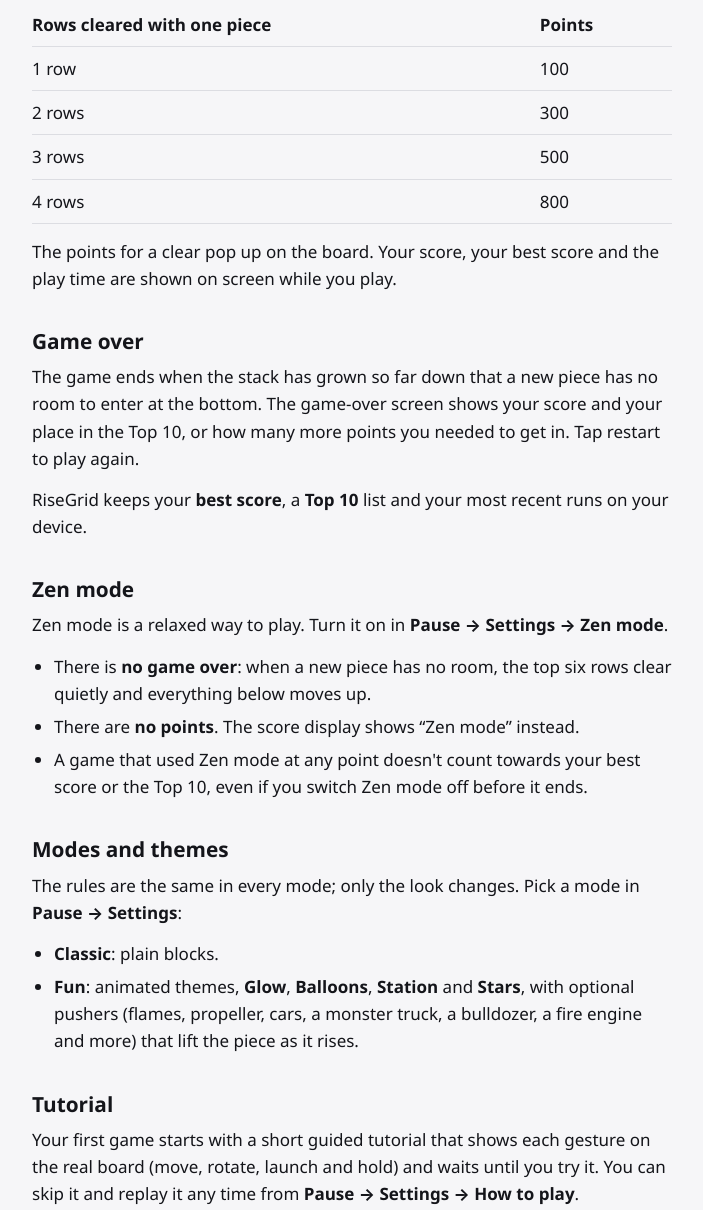
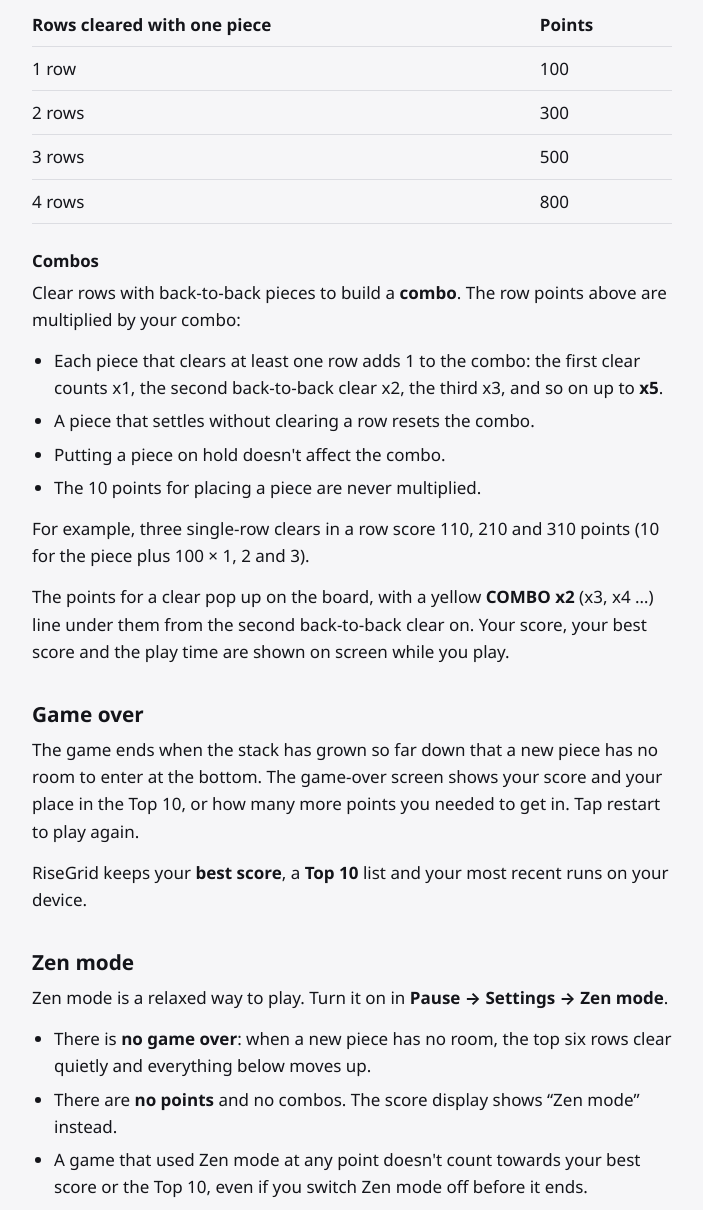
Before and after one commit to aleksandrs-kalinins/risegrid-docs, a plain HTML site: page risegrid-how-to-play.html in a window 1280 px wide. Shown: the part 1743-2953 px from the top of the page, without its empty margins (288-991 px from the left). Drawn offline with Linux system fonts and the light colour scheme.

Commit message:
Describe combo scoring on the How to play and support pages
Matches RiseGrid PR #45: row points x streak up to x5, reset by a piece
that clears nothing, +10 per piece not multiplied, none in Zen. Also
points to the new in-app Pause > How to play page (PR #44).

Co-Authored-By: Claude Opus 5.5 <noreply@anthropic.com>
Claude-Session: https://claude.ai/code/session_01Wmzz5KSsjpHSXE78Av935R

```diff
--- a/risegrid-how-to-play.html
+++ b/risegrid-how-to-play.html
@@ -4,7 +4,7 @@
 <meta charset="UTF-8">
 <meta name="viewport" content="width=device-width, initial-scale=1.0">
 <title>How to Play RiseGrid – Rules, Controls and Scoring</title>
-<meta name="description" content="The official rules of RiseGrid, the upside-down block puzzle for iPhone and iPad where pieces rise instead of fall. Controls, hold piece, scoring, game over and Zen mode.">
+<meta name="description" content="The official rules of RiseGrid, the upside-down block puzzle for iPhone and iPad where pieces rise instead of fall. Controls, hold piece, scoring and combos, game over and Zen mode.">
 <link rel="canonical" href="https://aleksandrs-kalinins.github.io/risegrid-docs/risegrid-how-to-play.html">
 <meta property="og:type" content="article">
 <meta property="og:title" content="How to Play RiseGrid – Rules, Controls and Scoring">
@@ -78,7 +78,12 @@
     {
       "@type": "Question",
       "name": "How is the score counted in RiseGrid?",
-      "acceptedAnswer": { "@type": "Answer", "text": "Every piece you place scores 10 points. Clearing rows with one piece scores 100 points for 1 row, 300 for 2 rows, 500 for 3 rows and 800 for 4 rows." }
+      "acceptedAnswer": { "@type": "Answer", "text": "Every piece you place scores 10 points. Clearing rows with one piece scores 100 points for 1 row, 300 for 2 rows, 500 for 3 rows and 800 for 4 rows. Clearing rows with back-to-back pieces builds a combo that multiplies the row points by x2, x3 and so on, up to x5. A piece that clears nothing resets the combo." }
+    },
+    {
+      "@type": "Question",
+      "name": "How do combos work in RiseGrid?",
+      "acceptedAnswer": { "@type": "Answer", "text": "Each piece that clears at least one row adds 1 to your combo; a piece that settles without clearing a row resets it. The row-clear points are multiplied by the combo: x1 for the first clear, x2 for the second back-to-back clear, x3 for the third, up to x5. The 10 points for placing a piece are never multiplied. Holding a piece doesn't affect the combo." }
     },
     {
       "@type": "Question",
@@ -137,7 +142,7 @@
   <li>The held piece is kept when your game is saved.</li>
 </ul>
 
-<h2>Scoring</h2>
+<h2 id="scoring">Scoring</h2>
 <p>Every piece you place scores <strong>10 points</strong>. Clearing several rows with one piece pays more than clearing them one at a time:</p>
 <table>
   <thead>
@@ -150,7 +155,16 @@
     <tr><td>4 rows</td><td class="num">800</td></tr>
   </tbody>
 </table>
-<p>The points for a clear pop up on the board. Your score, your best score and the play time are shown on screen while you play.</p>
+<h3>Combos</h3>
+<p>Clear rows with back-to-back pieces to build a <strong>combo</strong>. The row points above are multiplied by your combo:</p>
+<ul>
+  <li>Each piece that clears at least one row adds 1 to the combo: the first clear counts x1, the second back-to-back clear x2, the third x3, and so on up to <strong>x5</strong>.</li>
+  <li>A piece that settles without clearing a row resets the combo.</li>
+  <li>Putting a piece on hold doesn't affect the combo.</li>
+  <li>The 10 points for placing a piece are never multiplied.</li>
+</ul>
+<p>For example, three single-row clears in a row score 110, 210 and 310 points (10 for the piece plus 100 &times; 1, 2 and 3).</p>
+<p>The points for a clear pop up on the board, with a yellow <strong>COMBO x2</strong> (x3, x4 &hellip;) line under them from the second back-to-back clear on. Your score, your best score and the play time are shown on screen while you play.</p>
 
 <h2>Game over</h2>
 <p>The game ends when the stack has grown so far down that a new piece has no room to enter at the bottom. The game-over screen shows your score and your place in the Top 10, or how many more points you needed to get in. Tap restart to play again.</p>
@@ -160,7 +174,7 @@
 <p>Zen mode is a relaxed way to play. Turn it on in <strong>Pause &rarr; Settings &rarr; Zen mode</strong>.</p>
 <ul>
   <li>There is <strong>no game over</strong>: when a new piece has no room, the top six rows clear quietly and everything below moves up.</li>
-  <li>There are <strong>no points</strong>. The score display shows &ldquo;Zen mode&rdquo; instead.</li>
+  <li>There are <strong>no points</strong> and no combos. The score display shows &ldquo;Zen mode&rdquo; instead.</li>
   <li>A game that used Zen mode at any point doesn't count towards your best score or the Top 10, even if you switch Zen mode off before it ends.</li>
 </ul>
 
@@ -172,7 +186,7 @@
 </ul>
 
 <h2>Tutorial</h2>
-<p>Your first game starts with a short guided tutorial that shows each gesture on the real board (move, rotate, launch and hold) and waits until you try it. You can skip it and replay it any time from <strong>Pause &rarr; Settings &rarr; How to play</strong>.</p>
+<p>Your first game starts with a short guided tutorial that shows each gesture on the real board (move, rotate, launch and hold) and waits until you try it. You can skip it. The same rules are in the app under <strong>Pause &rarr; How to play</strong> (also in Settings), where you can replay the tutorial at any time.</p>
 
 <h2>Saving your game</h2>
 <p>Your game in progress is saved on your device. Close the app and it picks up where you left off.</p>
```
Also changed, not shown: risegrid-support.html (+2 -2 lines).
